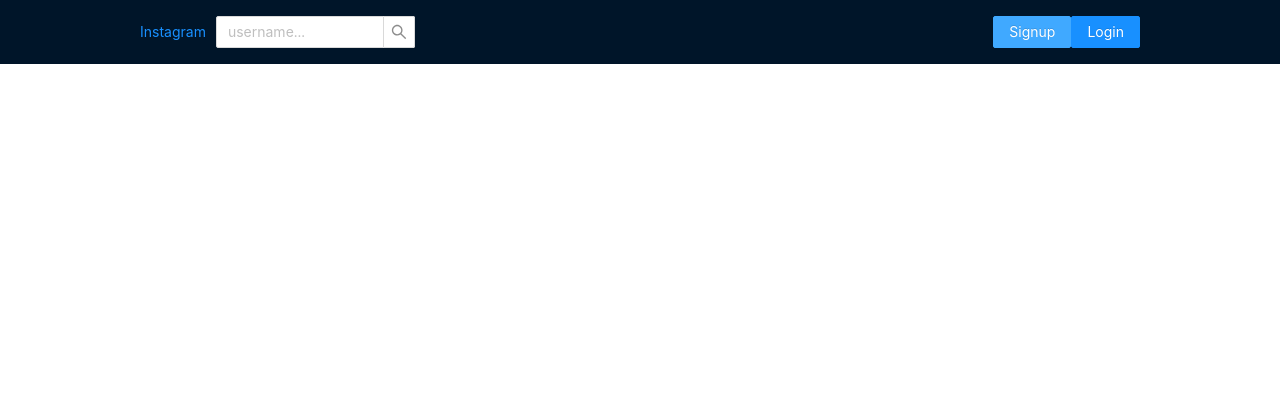
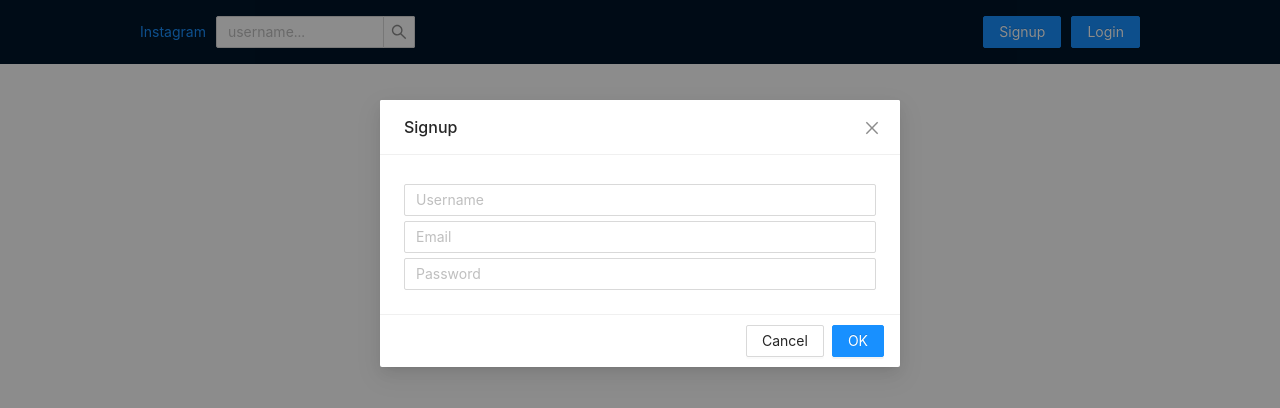
Before and after one commit to Isrealsix/instaclone, a Vue app: page / in a window 1280 px wide. Both pictures are taken after a click on the button "Signup". Shown: the top 408 px of the page. Built offline with nearby package versions, Linux system fonts and the light colour scheme.

Commit message:
styled Navbar header

```diff
--- a/src/components/AuthModal.vue
+++ b/src/components/AuthModal.vue
@@ -1,6 +1,10 @@
 <script setup lang="ts">
 import { ref } from 'vue';
 
+interface IProps {
+	isLogin: boolean
+}
+const props = defineProps<IProps>()
 const visible = ref<boolean>(false);
 const showModal = () => {
 	visible.value = true
@@ -10,14 +14,26 @@ function handleOk(e: Event) {
 	console.log(e);
 	visible.value = false
 }
+
+const title = props.isLogin ? 'Login' : 'Signup';
 </script>
 <template>
 	<div>
-		<AButton type="primary" @click="showModal">Login</AButton>
-		<AModal v-model:visible="visible" title="Basic Modal" @ok="handleOk">
-			<p>Some contents</p>
-			<p>Some contents</p>
-			<p>Some contents</p>
+		<AButton type="primary" @click="showModal" class="btn">{{ title }}</AButton>
+		<AModal v-model:visible="visible" :title="title" @ok="handleOk">
+			<AInput class="input" v-if="!isLogin" v-model:value="value" placeholder="Username">Basic usage</AInput>
+			<AInput class="input" v-model:value="value" placeholder="Email">Basic usage</AInput>
+			<AInput class="input" v-model:value="value" placeholder="Password">Basic usage</AInput>
 		</AModal>
 	</div>
 </template>
+
+<style scoped>
+	.btn {
+		margin-left: 10px;
+	}
+
+	.input {
+		margin-top: 5px;
+	}
+</style>
--- a/src/components/Nav.vue
+++ b/src/components/Nav.vue
@@ -21,9 +21,10 @@ const onSearch = () => {};
 					/>
 				</div>
 				<div class="left-content">
-					<AButton type="primary">Signup</AButton>
+					<!-- <AButton type="primary">Signup</AButton> -->
 					<!-- <AButton type="primary">Login</AButton> -->
-					<AuthModal />
+					<AuthModal :isLogin="false" />
+					<AuthModal :is-login="true" />
 				</div>
 			</div>
 		</Container>
@@ -49,8 +50,5 @@ const onSearch = () => {};
 	display: flex;
 	align-items: center;
 }
-.left-content button {
-	margin-left: 10px;
-}
 
 </style>
```
